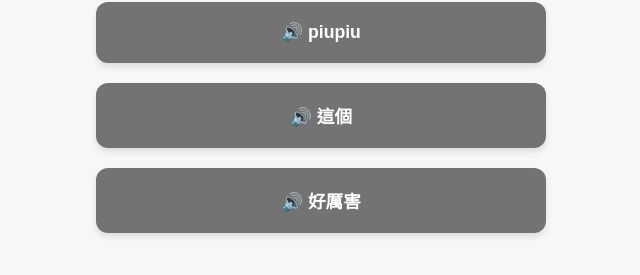
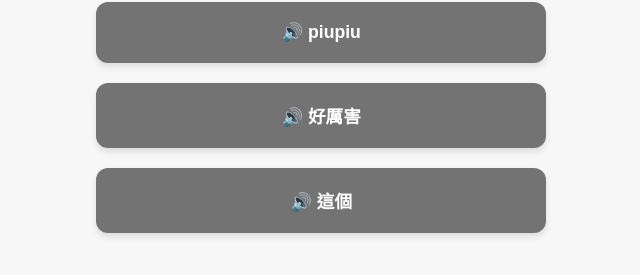
Before and after one commit to sh1uc0da/stone-audio-project, a plain HTML site: page audio/Xp7cQ2wT/index.html in a window 1280 px wide. Shown: the part 355-630 px from the top of the page, without its empty margins (319-959 px from the left). Drawn offline with Linux system fonts and the light colour scheme.

Commit message:
Update index.html

```diff
--- a/audio/Xp7cQ2wT/index.html
+++ b/audio/Xp7cQ2wT/index.html
@@ -82,8 +82,8 @@
 
     <div id="controls">
         <button id="btn1" onclick="playAudio('track_1.wav', this)">🔊 piupiu</button>
-        <button id="btn2" onclick="playAudio('track_2.wav', this)">🔊 這個</button>
-        <button id="btn3" onclick="playAudio('track_3.wav', this)">🔊 好厲害 </button>
+        <button id="btn2" onclick="playAudio('track_2.wav', this)">🔊 好厲害</button>
+        <button id="btn3" onclick="playAudio('track_3.wav', this)">🔊 這個</button>
     </div>
 
     <script>
@@ -123,4 +123,5 @@
     </script>
 </body>
 
+
 </html>
```
